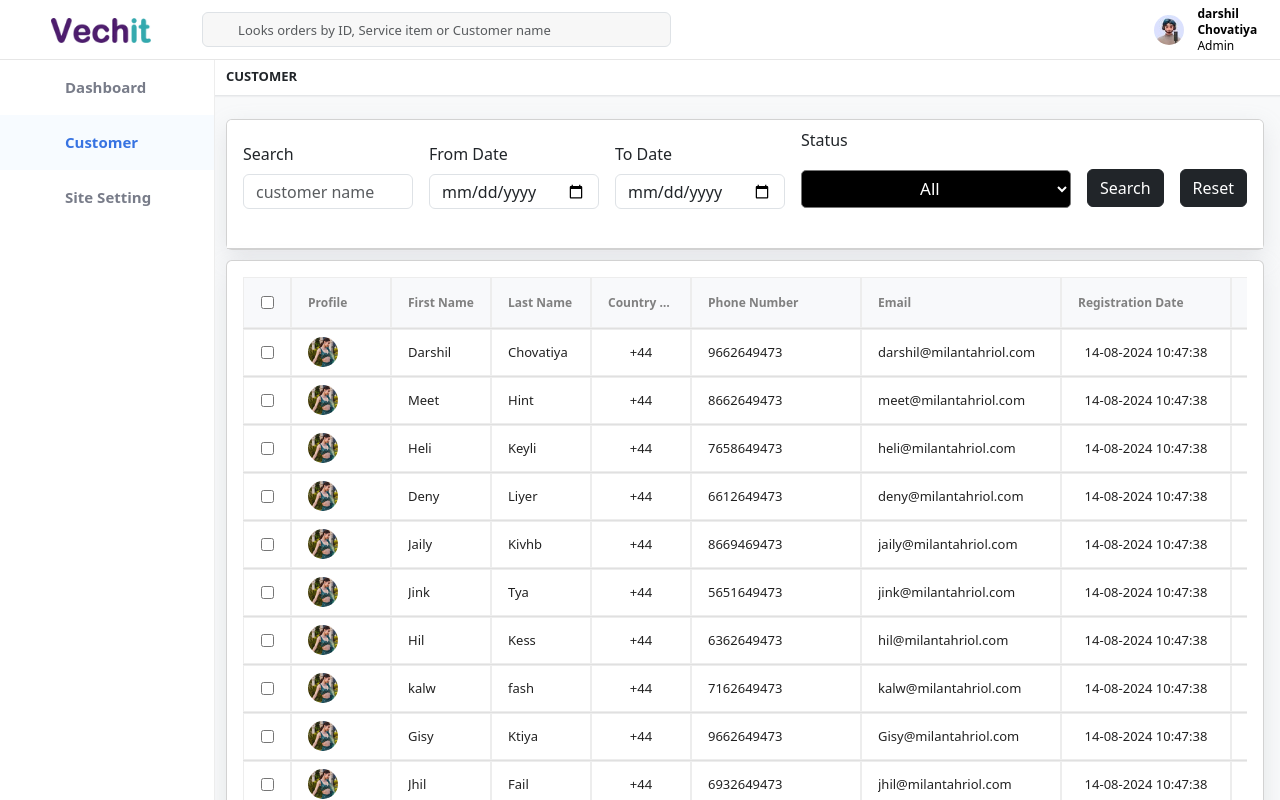
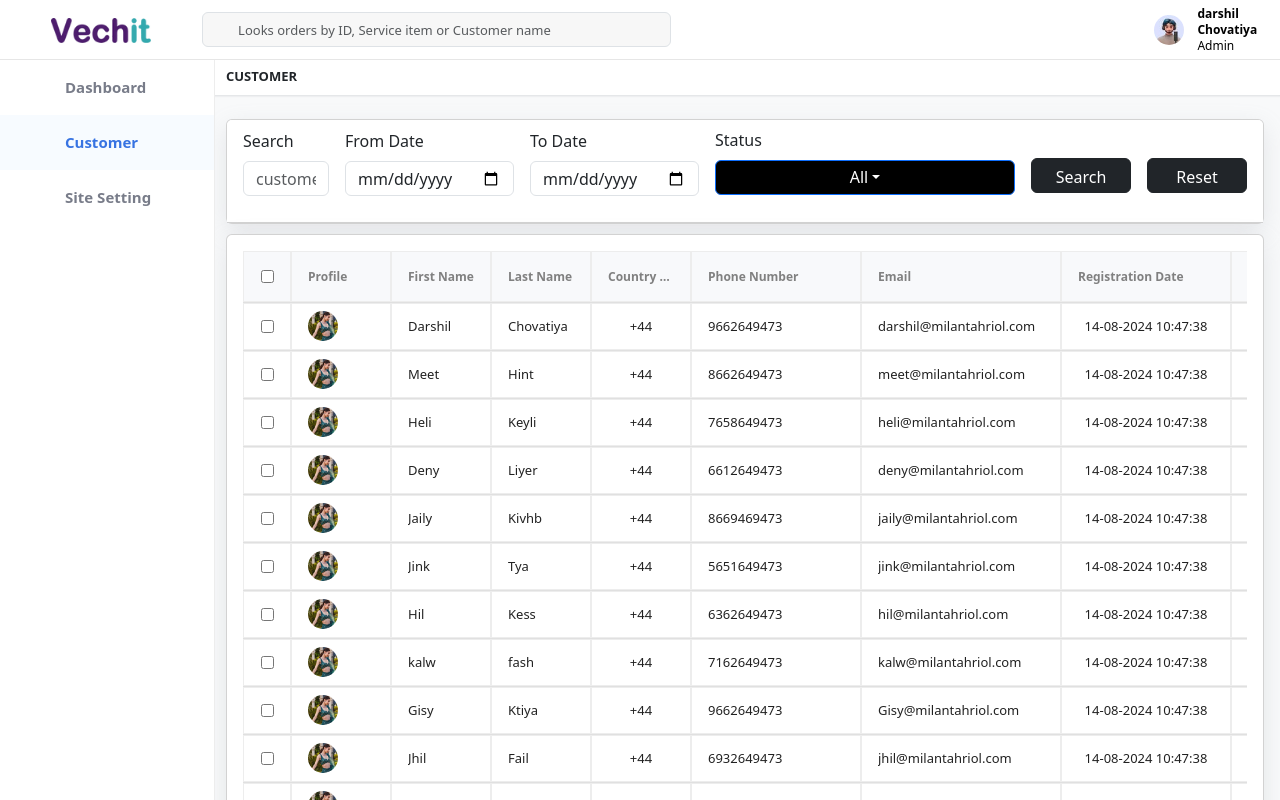
Before and after one commit to darshilchovatiya/Vechit-page-tsk, a Next.js app: page /customer in a window 1280 px wide. Shown: the top 800 px of the page. Built offline with nearby package versions, Linux system fonts and the light colour scheme; some icons are missing.

Commit message:
drpdown changes

```diff
--- a/Components/Customer/CustmorCard/CustomerMainCard.js
+++ b/Components/Customer/CustmorCard/CustomerMainCard.js
@@ -1,6 +1,24 @@
-import { Button } from "reactstrap";
+import React, { useState } from "react";
+import {
+  Dropdown,
+  DropdownToggle,
+  DropdownMenu,
+  DropdownItem,
+  Button,
+} from "reactstrap";
 
-export default function CustomerMainCard() {
+export default function CustomerMainCard({ direction = "down", ...args }) {
+  const [dropdownOpen, setDropdownOpen] = useState(false);
+  const [selectedItem, setSelectedItem] = useState("All");
+
+  const toggleDropdown = () => setDropdownOpen((prevState) => !prevState);
+
+  const handleSelect = (item) => {
+    setSelectedItem(item);
+    setDropdownOpen(false);
+    toggleDropdown();
+  };
+
   return (
     <>
       <div className="customer">
@@ -59,26 +77,41 @@ export default function CustomerMainCard() {
             <div className="customerdropdown">
               <div className="col-xl-6">
                 <div className="mb-3 mb-3">
-                  <select
-                    id="status"
-                    name="status"
-                    className="custdrop"
-                    fdprocessedid="tcm4xr"
+                  <Dropdown
+                    className="custom-dropdown"
+                    isOpen={dropdownOpen}
+                    toggle={toggleDropdown}
+                    direction={direction}
                   >
-                    <option value="All">All</option>
-                    <option value="Active">Active</option>
-                    <option value="Inactive">Inactive</option>
-                    <option value="Delete">Delete</option>
-                    <option value="Block">Block</option>
-                  </select>
+                    <DropdownToggle caret color="primary 5">
+                      {selectedItem}
+                    </DropdownToggle>
+                    <DropdownMenu {...args}>
+                      <DropdownItem onClick={() => handleSelect("All")}>
+                        All
+                      </DropdownItem>
+                      <DropdownItem onClick={() => handleSelect("Active")}>
+                        Active
+                      </DropdownItem>
+                      <DropdownItem onClick={() => handleSelect("Inactive")}>
+                        Inactive
+                      </DropdownItem>
+                      <DropdownItem onClick={() => handleSelect("Delete")}>
+                        Delete
+                      </DropdownItem>
+                      <DropdownItem onClick={() => handleSelect("Block")}>
+                        Block
+                      </DropdownItem>
+                    </DropdownMenu>
+                  </Dropdown>
                 </div>
               </div>
             </div>
           </div>
-          <div className="click-btn">
+          <div className="click-btn-search">
             <Button color="dark">Search</Button>
           </div>
-          <div className="click-btn">
+          <div className="click-btn-search">
             <Button color="dark">Reset</Button>
           </div>
         </div>
--- a/Components/Customer/CustomerTable/CustomerTable.js
+++ b/Components/Customer/CustomerTable/CustomerTable.js
@@ -194,7 +194,6 @@ export default function CustomerTable() {
       registrationdate: "14-08-2024 10:47:38 ",
       logindate: "28-08-2024 11:03:42 ",
     },
-    // ... More customers
   ]);
 
   const columns = [
--- a/src/styles/globals.css
+++ b/src/styles/globals.css
@@ -388,10 +388,37 @@ label {
   cursor: pointer;
 }
 
-option {
-  background-color: #ffffff;
-  color: black;
+/* .dropdown.\32 {
+  height: 30px;
+} */
+.custom-dropdown.dropdown {
+  height: 22px;
 }
+
+button.dropdown-toggle.btn.btn-primary.\35 {
+  height: 35px;
+  width: 300px;
+  padding: 0;
+  background-color: black;
+}
+
+button.dropdown-item {
+  height: 40px;
+  width: 300px;
+  color: #686868;
+  font-weight: 500;
+  padding: 0 15px;
+}
+
+.click-btn-search {
+  height: 25px;
+}
+
+button.btn.btn-dark {
+  width: 100px;
+  height: 35px;
+}
+
 
 /* backbtn */
 button.btn.btn-dark.\32 {
@@ -472,14 +499,15 @@ button.btn.btn-danger {
   display: flex;
   align-items: center;
   flex-wrap: wrap;
-  height: 260px;
+  height: 255px;
+  width: 354px;
+  border: 2px dashed rgb(204, 204, 204);
 }
 
 .imgbox {
   width: 354px;
   height: 250px;
   position: relative;
-  border: 2px dashed rgb(204, 204, 204);
 }
 
 .imgitem {
```
Also changed, not shown: Components/Customer/CustomerEdit.js/DetailsCards/CustomerDetails.js (+21 -6 lines).
